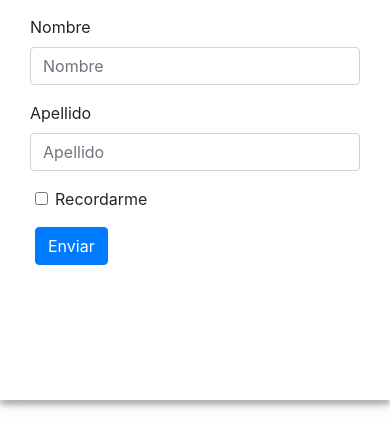
After one commit to Belafu/ZONA-NORTE, a PHP site: page /pruebas/registro.html in a window 390 px wide. The commit adds this page. Shown: the top 448 px of the page. Run offline with PHP 8.4, Linux system fonts and the light colour scheme; some libraries are stand-ins or nearby versions.

```diff
--- a/css/header.css
+++ b/css/header.css
@@ -53,10 +53,12 @@ header{
 
 
 @media screen and (max-width:800px) {
+
   .show-menu-btn,.hide-menu-btn{
     display: block;
   }
   .menu-header{
+    z-index: 100;/*esta es la line aque arreglo todo*/
     position: fixed;
     width: 100%;
     height: 100vh;
--- /dev/null
+++ b/leeeme.txt
@@ -0,0 +1 @@
+arreglar lo del ds.store
--- a/login.php
+++ b/login.php
@@ -14,7 +14,7 @@
     <div class="login-page">
       <div class="form">
         <form class="login-form">
-          <p>
+          <p><!--No se porque hay una etiqueta p suelta,no usaste ni boostrap ni flex para la parte responsive si quiera hay un @ en el css-->
             <label for="Usuario"></label>
              <input id="usuario" name="usuario" type="text" placeholder="Usuario"/>
              <label for="pass"></label>
--- a/partes/header.php
+++ b/partes/header.php
@@ -6,9 +6,8 @@
     </label>
 
     <ul class="menu-header">
-      <a href="#">Home</a>
-      <a href="#">About</a>
-      <a href="login.html">Login</a>
+      <a href="home.php">Home</a>
+      <a href="login.php">Login</a>
       <a href="registro.php">Registro</a><!--Recordar que es como si estubiera parado en el home o en el register-->
       <a href="#">Contact</a>
       <label for="chk" class="hide-menu-btn">
--- /dev/null
+++ b/pruebas/registro.html
@@ -0,0 +1,51 @@
+<!DOCTYPE html>
+<html lang="en" dir="ltr">
+  <head>
+    <meta name="viewport" content="width=device-width, initial-scale=1">
+    <meta charset="utf-8">
+
+    <link rel="stylesheet" href="https://stackpath.bootstrapcdn.com/bootstrap/4.3.1/css/bootstrap.min.css" integrity="sha384-ggOyR0iXCbMQv3Xipma34MD+dH/1fQ784/j6cY/iJTQUOhcWr7x9JvoRxT2MZw1T" crossorigin="anonymous">
+    <link rel="stylesheet" href="https://use.fontawesome.com/releases/v5.8.1/css/all.css" integrity="sha384-50oBUHEmvpQ+1lW4y57PTFmhCaXp0ML5d60M1M7uH2+nqUivzIebhndOJK28anvf" crossorigin="anonymous">
+
+    <link rel="stylesheet" href="style.css">
+
+    <title>REGISTRO</title>
+  </head>
+  <body>
+
+<div class="container">
+  <div class="form ">
+    <form class="login-form center-block" action="./mostrarDatossCapturados.php" method="post">
+      <div class="form-group form-colum ">
+          <div class="form-group col-xs-12 col-sm-5 ">
+            <label for="nombre">Nombre</label><!--Falta el value que es el valor que viajara y el name con la posicion que tendra-->
+            <input type="text" class="form-control" id="inputNombre" name="nombre" placeholder="Nombre" required>
+          </div>
+          <div class="form-group col-xs-12 col-sm-5 ">
+            <label for="nombre">Apellido</label>
+            <input type="text" class="form-control" id="inputApellido" name="apellido" placeholder="Apellido" required>
+          </div>
+      </div>
+
+    <!--El checkbox de acepto los datos enviados       invalid-feedback-->
+          <div class="form-group">
+            <div class="form-check">
+                <input class="form-check-input" type="checkbox" id="gridCheck" >
+                <label class="form-check-label" for="gridCheck">
+                  Recordarme
+                </label>
+            </div>
+          </div>
+
+          <button type="submit" class="btn btn-primary btn-formulario">Enviar</button>
+    </form>
+  </div>
+</div>
+
+
+    <!-- Js -->
+<script src="https://code.jquery.com/jquery-3.3.1.slim.min.js" integrity="sha384-q8i/X+965DzO0rT7abK41JStQIAqVgRVzpbzo5smXKp4YfRvH+8abtTE1Pi6jizo" crossorigin="anonymous"></script>
+<script src="https://cdnjs.cloudflare.com/ajax/libs/popper.js/1.14.7/umd/popper.min.js" integrity="sha384-UO2eT0CpHqdSJQ6hJty5KVphtPhzWj9WO1clHTMGa3JDZwrnQq4sF86dIHNDz0W1" crossorigin="anonymous"></script>
+<script src="https://stackpath.bootstrapcdn.com/bootstrap/4.3.1/js/bootstrap.min.js" integrity="sha384-JjSmVgyd0p3pXB1rRibZUAYoIIy6OrQ6VrjIEaFf/nJGzIxFDsf4x0xIM+B07jRM" crossorigin="anonymous"></script>
+  </body>
+</html>
--- /dev/null
+++ b/pruebas/style.css
@@ -0,0 +1,16 @@
+.container{
+  background-color: rgb(230, 44, 224);
+  padding: 15px;
+  overflow: hidden;
+  position: relative;
+  z-index: 1;
+  background: #FFFFFF;
+  height: 400px;
+  box-shadow: 0 0 20px 0 rgba(0, 0, 0, 0.2), 0 5px 5px 0 rgba(0, 0, 0, 0.24);
+}
+.form-check, .btn-formulario{
+    margin-left: 20px;
+}
+.form{
+  margin:auto 0;
+}
--- a/registro.php
+++ b/registro.php
@@ -9,6 +9,7 @@
     <link rel="stylesheet" href="css/footer.css">
     <link rel="stylesheet" href="css/header.css">
     <link rel="stylesheet" href="css/styleRegistro.css">
+
     <title>REGISTRO</title>
   </head>
   <body>
```
